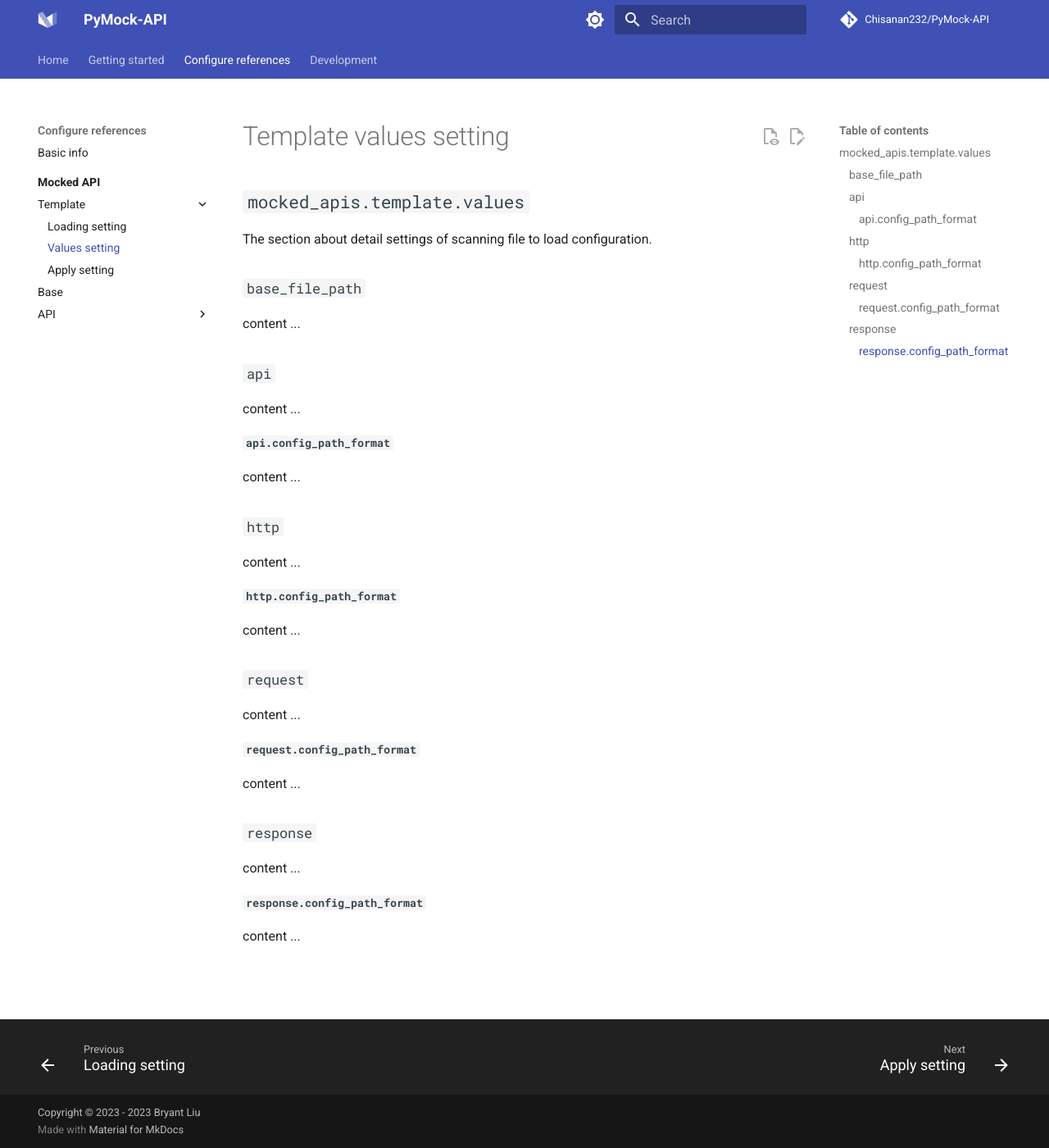
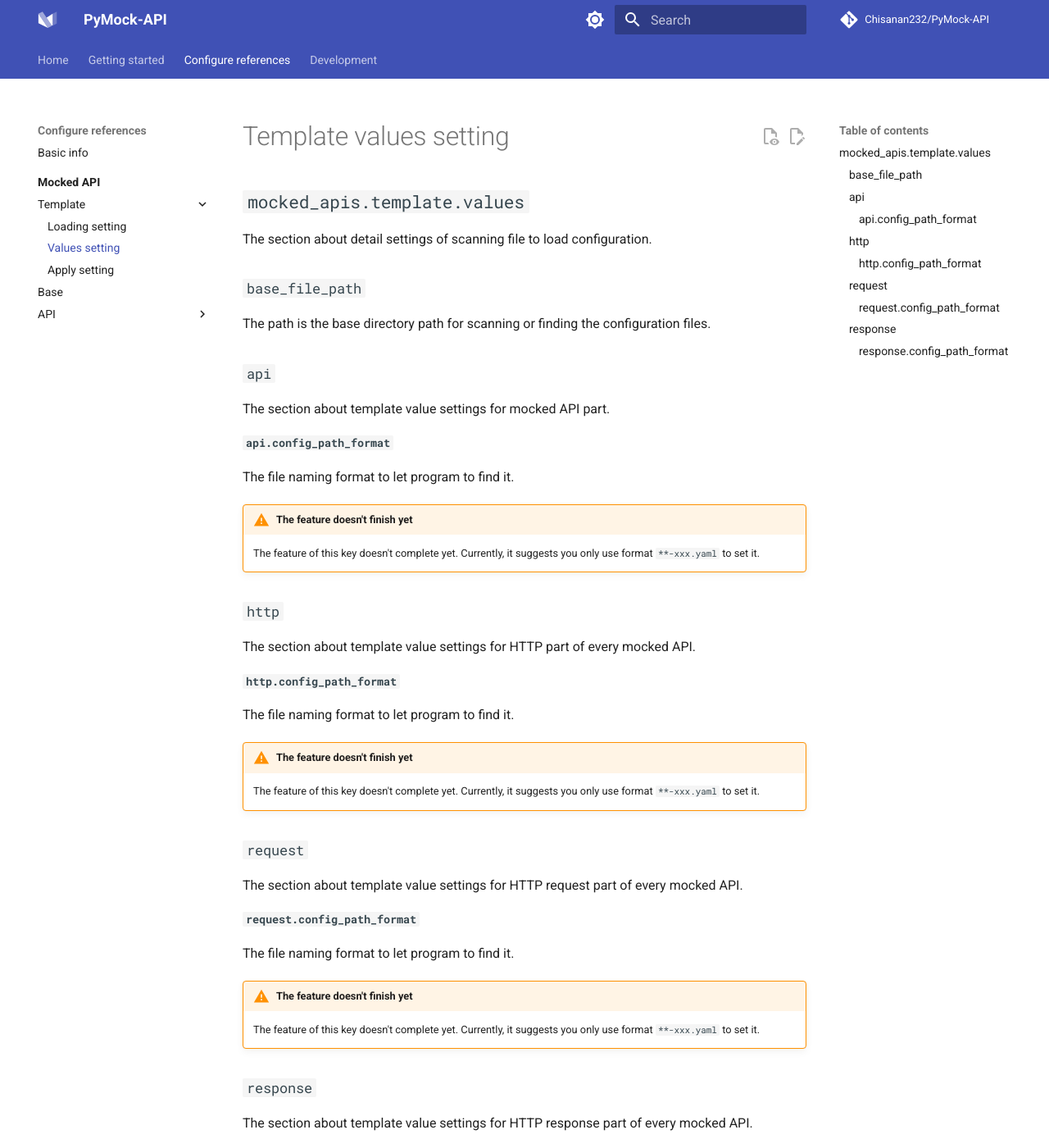
Before and after one commit to Chisanan232/PyMock-Server, an MkDocs documentation site: the page built from docs/configure-references/mocked-apis/template/values.md, in a window 1280 px wide and 1400 px high. Shown: the whole window at 82% size. Built offline with MkDocs 1.6.1 and Material for MkDocs 9.7.7, drawn with Linux system fonts in a browser that asks for light colours; comment, search, counter and statistics services are not loaded; some of the changed text lies outside the part shown.

Commit message:
➕ Add the content of page *Configuration references / Mocked API / Template / Values setting*.

```diff
--- a/docs/configure-references/mocked-apis/template/values.md
+++ b/docs/configure-references/mocked-apis/template/values.md
@@ -7,44 +7,63 @@ The section about detail settings of scanning file to load configuration.
 
 ### ``base_file_path``
 
-content ...
+The path is the base directory path for scanning or finding the configuration files.
 
 
 ### ``api``
 
-content ...
+The section about template value settings for mocked API part.
 
 
 #### ``api.config_path_format``
 
-content ...
+The file naming format to let program to find it.
 
+!!! warning "The feature doesn't finish yet"
+
+    The feature of this key doesn't complete yet. Currently, it
+    suggests you only use format ``**-xxx.yaml`` to set it.
 
 ### ``http``
 
-content ...
+The section about template value settings for HTTP part of every mocked API.
 
 
 #### ``http.config_path_format``
 
-content ...
+The file naming format to let program to find it.
+
+!!! warning "The feature doesn't finish yet"
+
+    The feature of this key doesn't complete yet. Currently, it
+    suggests you only use format ``**-xxx.yaml`` to set it.
 
 
 ### ``request``
 
-content ...
+The section about template value settings for HTTP request part of every mocked API.
 
 
 #### ``request.config_path_format``
 
-content ...
+The file naming format to let program to find it.
+
+!!! warning "The feature doesn't finish yet"
+
+    The feature of this key doesn't complete yet. Currently, it
+    suggests you only use format ``**-xxx.yaml`` to set it.
 
 
 ### ``response``
 
-content ...
+The section about template value settings for HTTP response part of every mocked API.
 
 
 #### ``response.config_path_format``
 
-content ...
+The file naming format to let program to find it.
+
+!!! warning "The feature doesn't finish yet"
+
+    The feature of this key doesn't complete yet. Currently, it
+    suggests you only use format ``**-xxx.yaml`` to set it.
```
